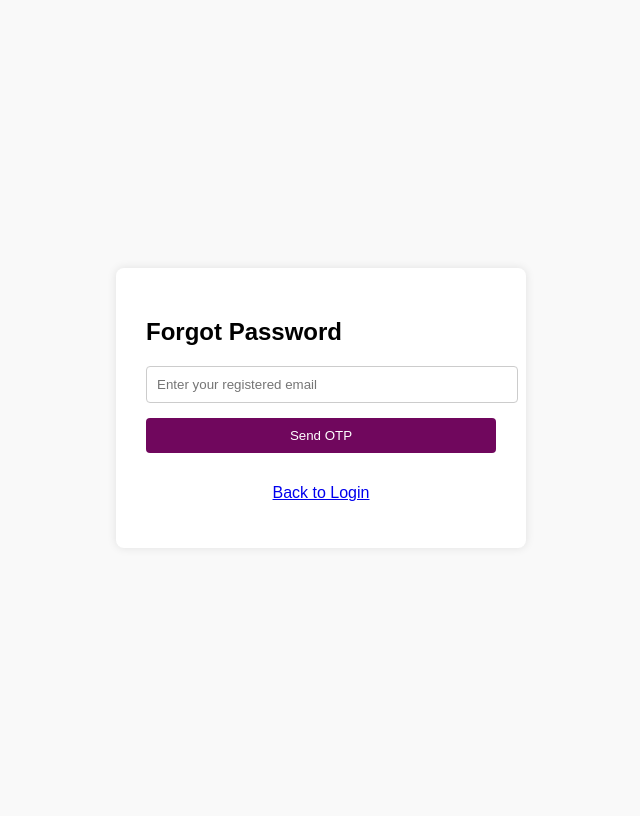
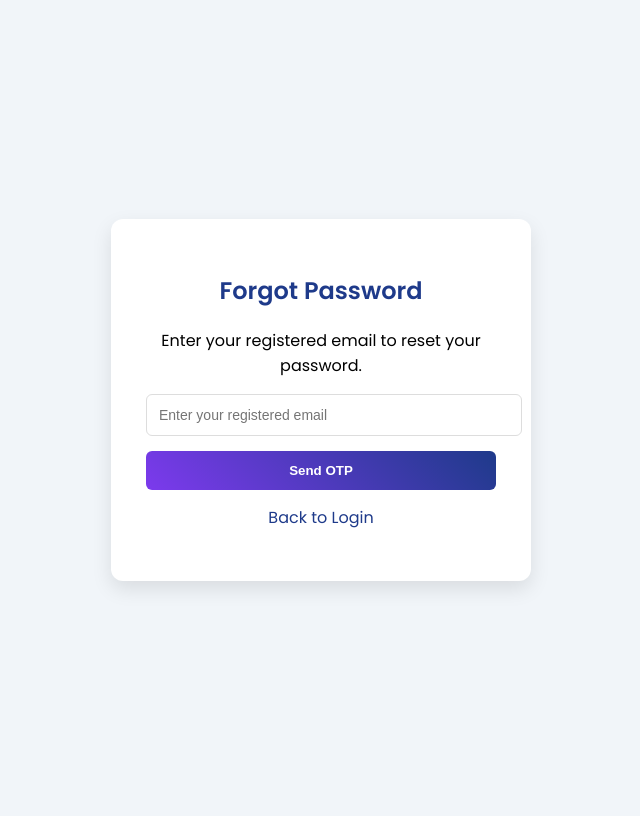
Before and after one commit to Khushbumandal2060/TumorDetect, a Flask app: page /forgot_password in a window 1280 px wide. Shown: the whole page, without its empty margins (319-959 px from the left). After the commit the page ends 589 px from the top, so only its background shows below. Run offline with Flask 3, Linux system fonts and the light colour scheme.

Commit message:
Update forgot password page styling and title

```diff
--- a/backend/templates/forgot_password.html
+++ b/backend/templates/forgot_password.html
@@ -3,66 +3,113 @@
 
 <head>
     <meta charset="UTF-8">
-    <title>Forgot Password - Tumor Detection System</title>
+    <title>Forgot Password - TumorDetect</title>
+    <link href="https://fonts.googleapis.com/css2?family=Poppins:wght@400;600&display=swap" rel="stylesheet">
     <style>
+        /* Root colors */
+        :root {
+            --primary: #1e3a8a;
+            /* navy */
+            --secondary: #7c3aed;
+            /* purple */
+            --accent: #0b4b78;
+            /* green */
+            --light: #f1f5f9;
+            /* page background */
+            --dark: #0f172a;
+            /* dark bg for navbar/footer */
+        }
+
         body {
-            font-family: Arial, sans-serif;
-            background: #f9f9f9;
+            font-family: 'Poppins', sans-serif;
+            background: var(--light);
             display: flex;
             justify-content: center;
             align-items: center;
             height: 100vh;
+            margin: 0;
         }
 
         .container {
             background: white;
-            padding: 30px;
-            border-radius: 8px;
-            box-shadow: 0 0 10px rgba(0, 0, 0, 0.1);
+            padding: 35px;
+            border-radius: 12px;
+            box-shadow: 0 8px 20px rgba(0, 0, 0, 0.1);
             width: 350px;
+            text-align: center;
         }
 
-        input,
-        button {
+        h2 {
+            margin-bottom: 20px;
+            color: var(--primary);
+        }
+
+        input[type="email"] {
             width: 100%;
-            padding: 10px;
+            padding: 12px;
             margin-bottom: 15px;
-            border-radius: 4px;
-            border: 1px solid #ccc;
+            border-radius: 6px;
+            border: 1px solid #ddd;
+            font-size: 14px;
+        }
+
+        input:focus {
+            outline: none;
+            border-color: var(--secondary);
         }
 
         button {
-            background: #70075d;
+            width: 100%;
+            padding: 12px;
+            background: linear-gradient(45deg, var(--secondary), var(--primary));
             color: white;
             border: none;
+            border-radius: 6px;
+            font-weight: 600;
             cursor: pointer;
+            transition: 0.3s;
         }
 
         button:hover {
-            background: #470e3d;
+            background: var(--accent);
         }
 
         .flash {
             padding: 10px;
-            margin-bottom: 10px;
-            border-radius: 4px;
+            margin-bottom: 12px;
+            border-radius: 6px;
+            font-size: 14px;
         }
 
         .error {
             background: #f8d7da;
-            color: #a61c40;
+            color: #842029;
         }
 
         .success {
-            background: #d4edda;
-            color: #155724;
+            background: #d1e7dd;
+            color: #0f1311;
+        }
+
+        a {
+            color: var(--primary);
+            text-decoration: none;
+            font-weight: 500;
+        }
+
+        a:hover {
+            color: var(--accent);
         }
     </style>
 </head>
 
 <body>
+
     <div class="container">
         <h2>Forgot Password</h2>
+        <p class="instruction">
+            Enter your registered email to reset your password.
+        </p>
 
         {% with messages = get_flashed_messages(with_categories=true) %}
         {% if messages %}
@@ -77,8 +124,11 @@
             <button type="submit">Send OTP</button>
         </form>
 
-        <p style="text-align:center;"><a href="{{ url_for('login') }}">Back to Login</a></p>
+        <p style="margin-top:15px;">
+            <a href="{{ url_for('login') }}">Back to Login</a>
+        </p>
     </div>
+
 </body>
 
 </html>
```
